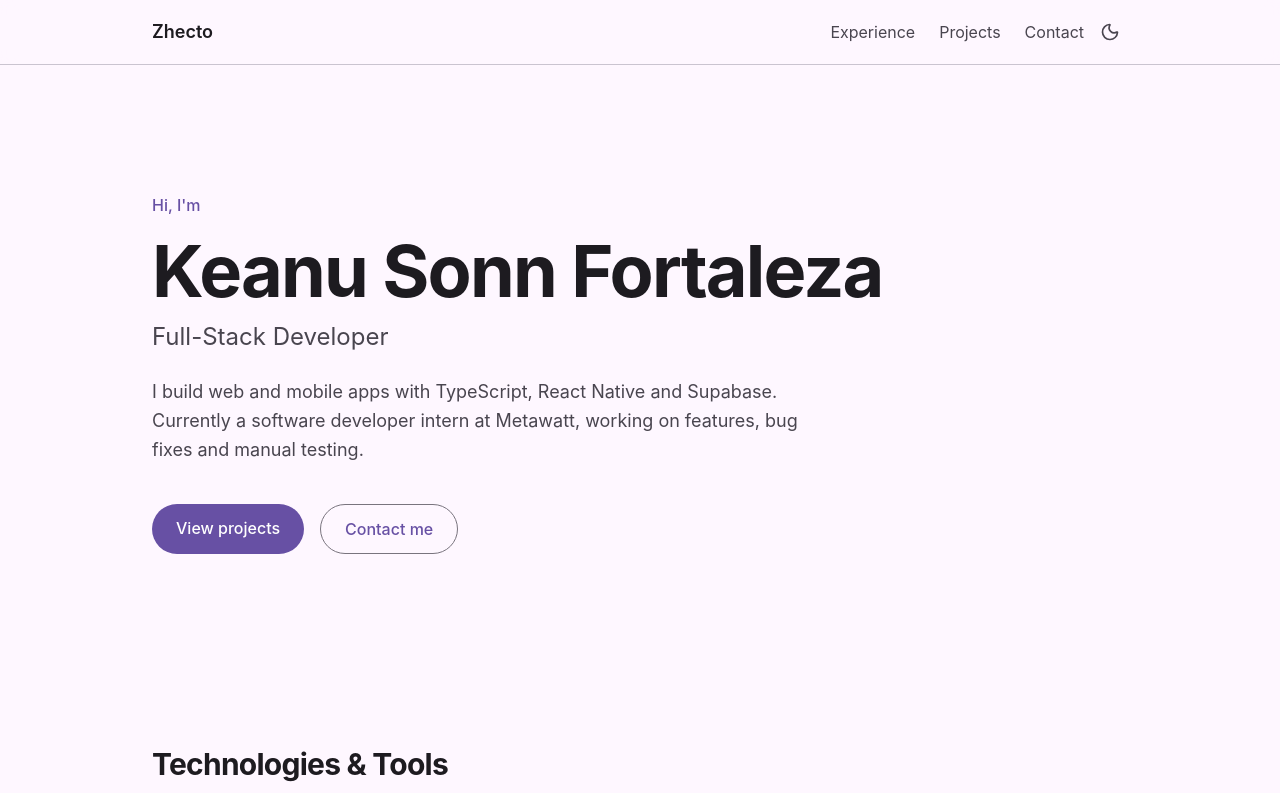
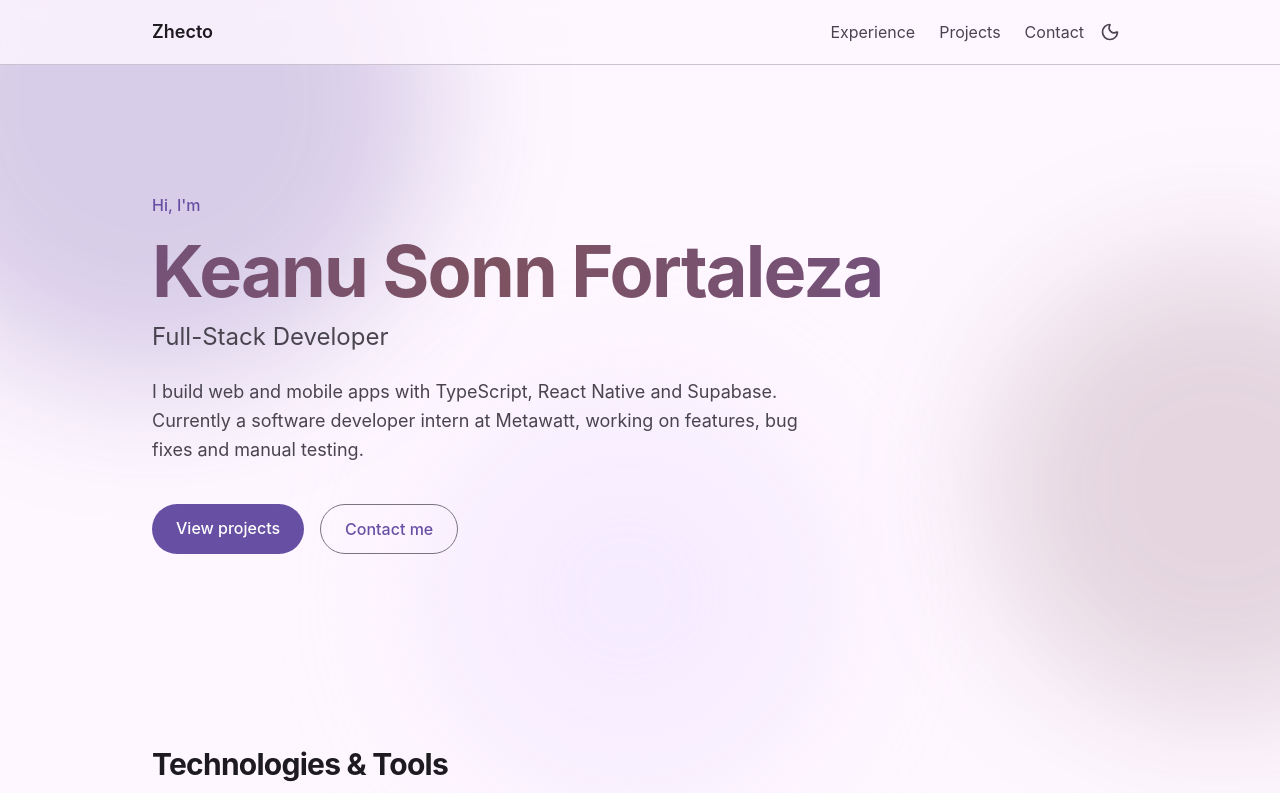
Before and after one commit to Zhecto/my-portfolio, a React (Vite) app: page / in a window 1280 px wide. Shown: the top 793 px of the page. Built offline with nearby package versions, Linux system fonts and the light colour scheme.

Commit message:
feat: add Backdrop component and animations; enhance Hero and Navbar with new styles and effects

```diff
--- a/src/App.tsx
+++ b/src/App.tsx
@@ -18,6 +18,7 @@
  * Components
  */
 import { Navbar } from './components/Navbar';
+import { Backdrop } from './components/Backdrop';
 import { Hero } from './components/Hero';
 import { ProjectShowcase } from './components/ProjectShowcase';
 import { Education } from './components/Education';
@@ -32,7 +33,9 @@ import { Footer } from './components/Footer';
 
 export const App = () => {
   return (
-    <div className='bg-surface text-on-surface min-h-screen'>
+    // isolate so the negative-z backdrop paints above bg-surface instead of behind it
+    <div className='bg-surface text-on-surface isolate min-h-screen'>
+      <Backdrop />
       <Navbar />
       <main>
         <Hero />
--- /dev/null
+++ b/src/components/Backdrop.tsx
@@ -0,0 +1,23 @@
+// Blobs sit behind every section, so they must never intercept clicks.
+const BLOBS = [
+  { size: 'size-[34rem]', position: '-top-40 -left-32', tint: 'bg-primary/25', duration: 26 },
+  { size: 'size-[28rem]', position: 'top-1/3 -right-40', tint: 'bg-tertiary/20', duration: 34 },
+  { size: 'size-[24rem]', position: 'bottom-0 left-1/3', tint: 'bg-primary-container/40', duration: 18 },
+];
+
+export const Backdrop = () => {
+  return (
+    <div
+      aria-hidden='true'
+      className='pointer-events-none fixed inset-0 -z-10 overflow-hidden'
+    >
+      {BLOBS.map(({ size, position, tint, duration }) => (
+        <div
+          key={position}
+          className={`drift absolute ${size} ${position} ${tint} rounded-full blur-3xl`}
+          style={{ animationDuration: `${duration}s` }}
+        />
+      ))}
+    </div>
+  );
+};
--- a/src/components/Contact.tsx
+++ b/src/components/Contact.tsx
@@ -39,7 +39,7 @@ export const Contact = () => {
         <div className='mt-8 flex flex-wrap items-center justify-center gap-4'>
           <a
             href={`mailto:${PROFILE.email}`}
-            className='bg-primary text-on-primary inline-flex items-center gap-2 rounded-full px-6 py-3 font-medium transition-opacity hover:opacity-90'
+            className='bg-primary text-on-primary inline-flex items-center gap-2 rounded-full px-6 py-3 font-medium transition-[opacity,transform] hover:opacity-90 active:scale-[0.97]'
           >
             <MailIcon size={18} />
             {PROFILE.email}
--- a/src/components/Hero.tsx
+++ b/src/components/Hero.tsx
@@ -1,32 +1,51 @@
 import { PROFILE } from '../constants';
+
+const STEPS = [0, 80, 160, 240, 320];
 
 export const Hero = () => {
   return (
     <section className='mx-auto max-w-5xl px-6 py-24 sm:py-32'>
-      <p className='text-primary mb-4 font-medium'>Hi, I'm</p>
+      <p
+        className='text-primary rise-in mb-4 font-medium'
+        style={{ animationDelay: `${STEPS[0]}ms` }}
+      >
+        Hi, I'm
+      </p>
 
-      <h1 className='text-on-surface text-5xl font-bold tracking-tight leading-[1.05] sm:text-7xl'>
+      <h1
+        className='text-sweep name-enter text-5xl font-bold tracking-tight leading-[1.05] sm:text-7xl'
+        style={{ animationDelay: `${STEPS[1]}ms` }}
+      >
         {PROFILE.name}
       </h1>
 
-      <h2 className='text-on-surface-variant mt-3 text-xl sm:text-2xl'>
+      <h2
+        className='text-on-surface-variant rise-in mt-3 text-xl sm:text-2xl'
+        style={{ animationDelay: `${STEPS[2]}ms` }}
+      >
         {PROFILE.title}
       </h2>
 
-      <p className='text-on-surface-variant mt-6 max-w-2xl text-lg leading-relaxed'>
+      <p
+        className='text-on-surface-variant rise-in mt-6 max-w-2xl text-lg leading-relaxed'
+        style={{ animationDelay: `${STEPS[3]}ms` }}
+      >
         {PROFILE.intro}
       </p>
 
-      <div className='mt-10 flex flex-wrap gap-4'>
+      <div
+        className='rise-in mt-10 flex flex-wrap gap-4'
+        style={{ animationDelay: `${STEPS[4]}ms` }}
+      >
         <a
           href='#projects'
-          className='bg-primary text-on-primary rounded-full px-6 py-3 font-medium transition-opacity hover:opacity-90'
+          className='bg-primary text-on-primary rounded-full px-6 py-3 font-medium transition-[opacity,transform] hover:opacity-90 active:scale-[0.97]'
         >
           View projects
         </a>
         <a
           href='#contact'
-          className='border-outline text-primary hover:bg-primary-container/40 rounded-full border px-6 py-3 font-medium transition-colors'
+          className='border-outline text-primary hover:bg-primary-container/40 rounded-full border px-6 py-3 font-medium transition-[color,background-color,transform] active:scale-[0.97]'
         >
           Contact me
         </a>
--- a/src/components/Navbar.tsx
+++ b/src/components/Navbar.tsx
@@ -1,11 +1,12 @@
 import { MenuIcon, XIcon } from 'lucide-react';
-import { useEffect, useState } from 'react';
+import { useEffect, useRef, useState } from 'react';
 
 import { NAV_LINKS } from '../constants';
 import { ThemeToggle } from './ThemeToggle';
 
 export const Navbar = () => {
   const [open, setOpen] = useState(false);
+  const progressBar = useRef<HTMLDivElement>(null);
 
   useEffect(() => {
     if (!open) return;
@@ -17,6 +18,39 @@ export const Navbar = () => {
     window.addEventListener('keydown', onKeyDown);
     return () => window.removeEventListener('keydown', onKeyDown);
   }, [open]);
+
+  useEffect(() => {
+    let frame = 0;
+
+    const update = () => {
+      frame = 0;
+      const bar = progressBar.current;
+      if (!bar) return;
+
+      const scrollable = document.documentElement.scrollHeight - window.innerHeight;
+      const progress = scrollable > 0 ? window.scrollY / scrollable : 0;
+
+      bar.style.transform = `scaleX(${Math.min(Math.max(progress, 0), 1)})`;
+    };
+
+    // write to the ref directly so scrolling never re-renders the navbar
+    const onScroll = () => {
+      if (frame) return;
+
+      frame = requestAnimationFrame(update);
+    };
+
+    update();
+    window.addEventListener('scroll', onScroll, { passive: true });
+    window.addEventListener('resize', onScroll);
+
+    return () => {
+      if (frame) cancelAnimationFrame(frame);
+
+      window.removeEventListener('scroll', onScroll);
+      window.removeEventListener('resize', onScroll);
+    };
+  }, []);
 
   return (
     <header className='bg-surface/80 border-outline-variant sticky top-0 z-10 border-b backdrop-blur'>
@@ -59,6 +93,12 @@ export const Navbar = () => {
         </div>
       </div>
 
+      <div
+        ref={progressBar}
+        aria-hidden='true'
+        className='bg-primary absolute inset-x-0 bottom-0 h-0.5 origin-left scale-x-0'
+      />
+
       {open && (
         <nav
           id='mobile-nav'
--- a/src/index.css
+++ b/src/index.css
@@ -176,3 +176,75 @@ html {
     scroll-behavior: auto;
   }
 }
+
+@keyframes rise-in {
+  from {
+    opacity: 0;
+    transform: translateY(12px);
+  }
+  to {
+    opacity: 1;
+    transform: translateY(0);
+  }
+}
+
+@keyframes drift {
+  0%,
+  100% {
+    transform: translate3d(0, 0, 0) scale(1);
+  }
+  50% {
+    transform: translate3d(3%, -4%, 0) scale(1.08);
+  }
+}
+
+@keyframes sweep {
+  0%,
+  100% {
+    background-position: 0% 50%;
+  }
+  50% {
+    background-position: 100% 50%;
+  }
+}
+
+@layer utilities {
+  /* both fill modes so nothing flashes before the delay elapses */
+  .rise-in {
+    animation: rise-in 520ms cubic-bezier(0.22, 0.61, 0.36, 1) both;
+  }
+
+  /* gradient fill only; .name-enter owns the animation so the two never collide */
+  .text-sweep {
+    background-image: linear-gradient(
+      100deg,
+      var(--primary),
+      var(--tertiary),
+      var(--primary)
+    );
+    background-size: 200% 100%;
+    -webkit-background-clip: text;
+    background-clip: text;
+    color: transparent;
+  }
+
+  /* rise-in and sweep animate different properties, so they ride one list */
+  .name-enter {
+    animation:
+      rise-in 520ms cubic-bezier(0.22, 0.61, 0.36, 1) both,
+      sweep 9s ease-in-out infinite;
+  }
+
+  .drift {
+    animation: drift 26s ease-in-out infinite;
+  }
+
+  /* one place so no effect loops when the OS asks for stillness */
+  @media (prefers-reduced-motion: reduce) {
+    .rise-in,
+    .name-enter,
+    .drift {
+      animation: none;
+    }
+  }
+}
```
